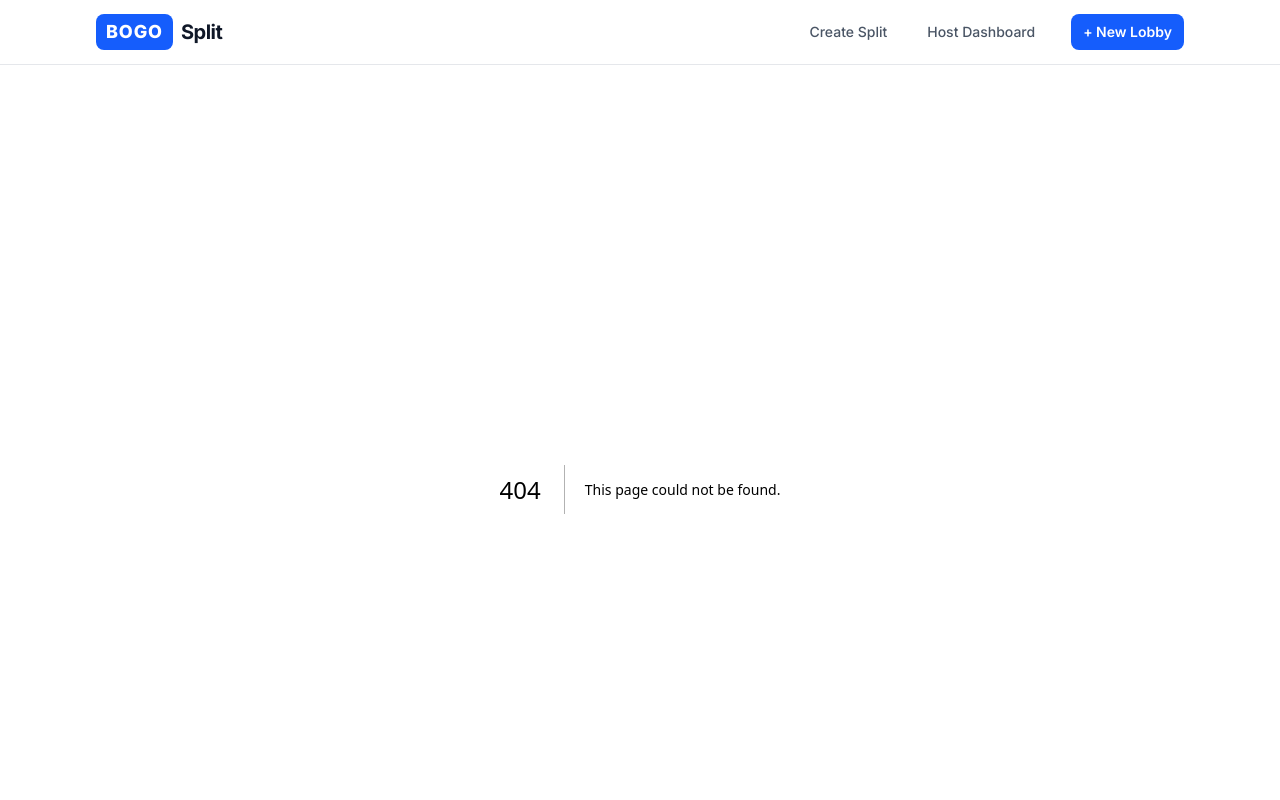
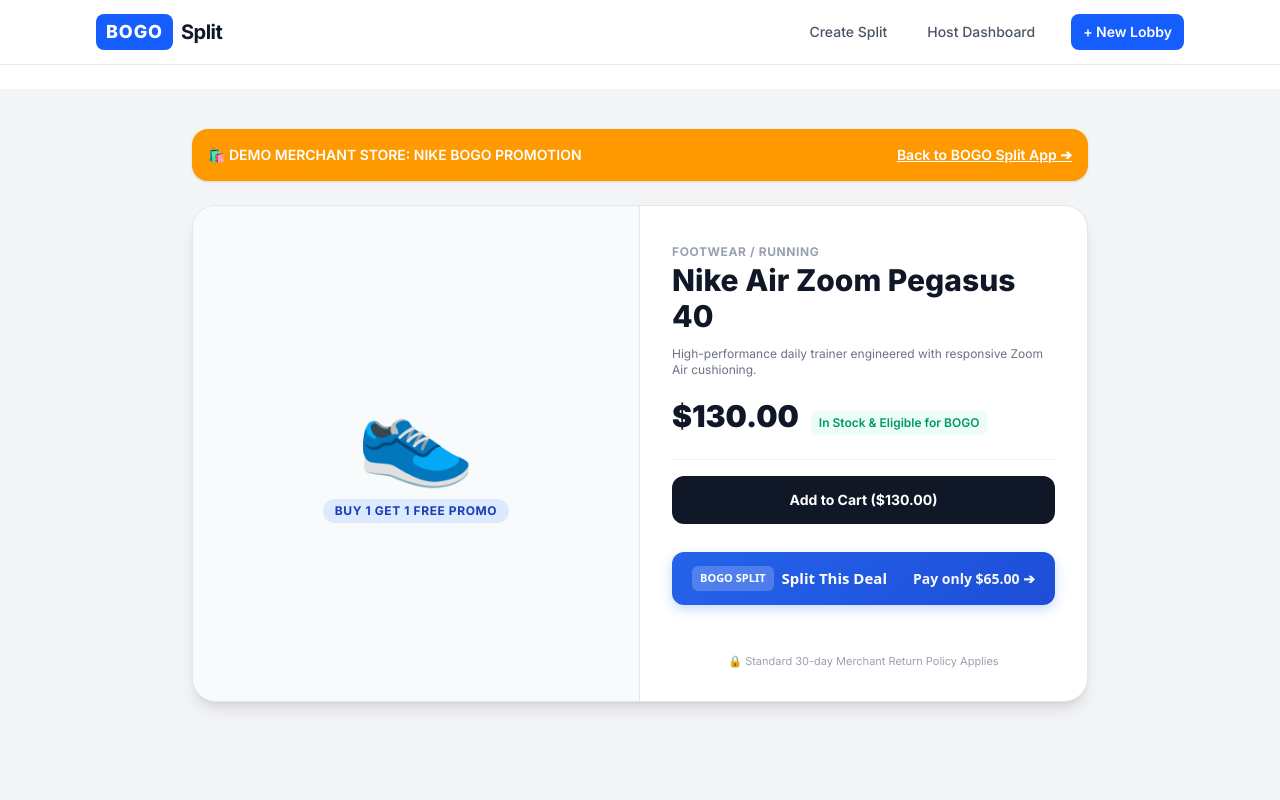
Before and after one commit to dbjames9725/bogo-prototype, a Next.js app: page /demo in a window 1280 px wide. Before the commit this address had no page. Shown: the top 800 px of the page. Built offline with nearby package versions, Linux system fonts and the light colour scheme.

Commit message:
Add demo store page at /demo to test embedded bogo-widget script live

```diff
--- /dev/null
+++ b/app/demo/page.tsx
@@ -0,0 +1,72 @@
+'use client';
+
+import Script from 'next/script';
+import Link from 'next/link';
+
+export default function MerchantDemoPage() {
+  return (
+    <div className="min-h-screen bg-gray-100 py-10 px-4 sm:px-6 font-sans">
+      {/* Top Banner */}
+      <div className="max-w-4xl mx-auto mb-6 bg-amber-500 text-white p-4 rounded-2xl shadow-sm flex items-center justify-between text-xs sm:text-sm font-semibold">
+        <span>🛍️ DEMO MERCHANT STORE: NIKE BOGO PROMOTION</span>
+        <Link href="/" className="underline hover:text-amber-100">
+          Back to BOGO Split App ➔
+        </Link>
+      </div>
+
+      {/* Simulated Store Product Card */}
+      <div className="max-w-4xl mx-auto bg-white rounded-3xl shadow-lg border border-gray-200 overflow-hidden grid grid-cols-1 md:grid-cols-2">
+        {/* Product Image */}
+        <div className="bg-gray-50 p-8 flex items-center justify-center border-b md:border-b-0 md:border-r border-gray-200">
+          <div className="text-center space-y-4">
+            <div className="text-8xl">👟</div>
+            <span className="inline-block bg-blue-100 text-blue-800 text-xs font-bold px-3 py-1 rounded-full uppercase tracking-wider">
+              Buy 1 Get 1 Free Promo
+            </span>
+          </div>
+        </div>
+
+        {/* Product Details & Purchase Form */}
+        <div className="p-6 sm:p-8 space-y-6 flex flex-col justify-between">
+          <div className="space-y-3">
+            <span className="text-xs font-bold uppercase text-gray-400 tracking-wider">
+              Footwear / Running
+            </span>
+            <h1 className="text-2xl sm:text-3xl font-extrabold text-gray-900 product-title">
+              Nike Air Zoom Pegasus 40
+            </h1>
+            <p className="text-xs text-gray-500">
+              High-performance daily trainer engineered with responsive Zoom Air cushioning.
+            </p>
+
+            <div className="flex items-baseline gap-3 pt-2">
+              <span className="text-3xl font-black text-gray-900 product-price">$130.00</span>
+              <span className="text-xs font-semibold text-emerald-600 bg-emerald-50 px-2 py-1 rounded-md">
+                In Stock & Eligible for BOGO
+              </span>
+            </div>
+          </div>
+
+          {/* Standard Add to Cart Form */}
+          <div className="space-y-3 pt-4 border-t border-gray-100">
+            <button
+              type="button"
+              className="w-full bg-gray-900 hover:bg-black text-white font-bold py-3.5 px-4 rounded-xl transition text-sm add-to-cart"
+            >
+              Add to Cart ($130.00)
+            </button>
+
+            {/* The BOGO Widget Script automatically injects the "Split This Deal" button right here! */}
+          </div>
+
+          <div className="pt-2 text-[11px] text-gray-400 text-center">
+            🔒 Standard 30-day Merchant Return Policy Applies
+          </div>
+        </div>
+      </div>
+
+      {/* Embed the BOGO Split Widget Script */}
+      <Script src="/bogo-widget.js" strategy="afterInteractive" />
+    </div>
+  );
+}
```
